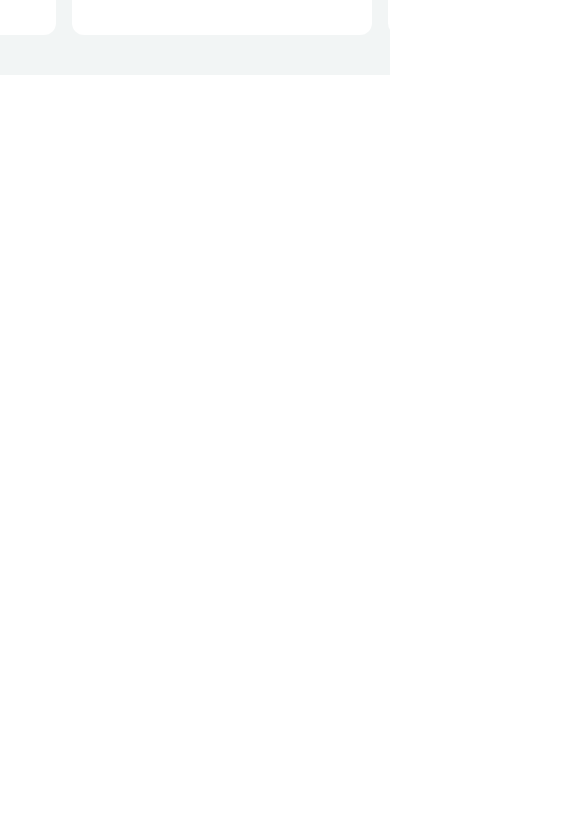
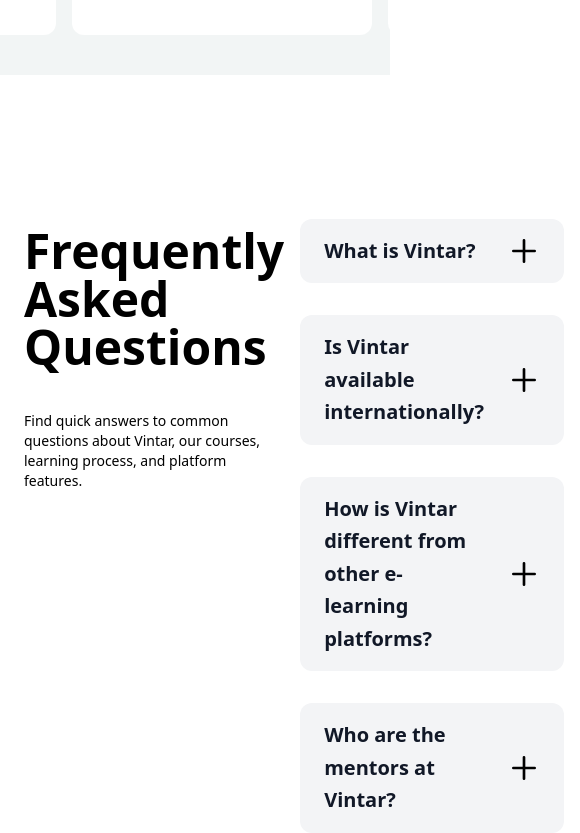
Before and after one commit to Amr3011/courses-website, a React (Vite) app: page / in a window 390 px wide. Shown: the part 4931-5764 px from the top of the page, 580 px wide, since content can reach past the window. Built offline with nearby package versions, Linux system fonts and the light colour scheme.

Commit message:
feat: enhance FAQ component with dynamic column support and add Questions page for FAQ display

```diff
--- a/src/components/FAQ/FAQComponent.tsx
+++ b/src/components/FAQ/FAQComponent.tsx
@@ -12,10 +12,20 @@
   faqs: FAQItem[];
 }
 
+interface FAQComponentProps {
+  title?: string;
+  subtitle?: string;
+  faqs: FAQItem[];
+  cols?: number; // Added cols parameter to the interface
+  WithOutheading?: boolean;
+}
+
 const FAQComponent: React.FC<FAQComponentProps> = ({
   title = "Get to Know Vintar Better",
   subtitle,
   faqs,
+  cols = 2,
+  WithOutheading,
 }) => {
   const [openItem, setOpenItem] = useState<number | null>(null);
 
@@ -26,6 +36,7 @@
   return (
     <div className="w-full px-0 py-6">
       {/* Title Section */}
+      {!WithOutheading && (
         <div className="text-center mb-8">
           <h2 className="text-5xl font-bold text-gray-900 mb-6">{title}</h2>
           {subtitle && (
@@ -34,16 +45,17 @@
             </p>
           )}
         </div>
+      )}
 
-      {/* FAQ Grid - Two Columns */}
+      {/* FAQ Grid - Dynamic Columns */}
       <div
-        className="grid md:grid-cols-2 gap-8"
+        className={`grid md:grid-cols-${cols} gap-8`}
         style={{ gridAutoRows: "max-content" }}
       >
         {faqs.map((faq) => (
           <div
             key={faq.id}
-            className={`w-full rounded-xl p-8 transition-all duration-200 hover:shadow-lg ${
+            className={`w-full rounded-xl p-4 px-6 transition-all duration-200 hover:shadow-lg ${
               openItem === faq.id
                 ? "bg-white border-2 border-primary-1 shadow-lg"
                 : "bg-gray-100"
--- a/src/pages/FAQ/FAQ.tsx
+++ b/src/pages/FAQ/FAQ.tsx
@@ -2,7 +2,7 @@
 import { FAQComponent, faqData } from "@/components/FAQ";
 import type { FAQItem } from "@/components/FAQ";
 
-const additionalFAQs: FAQItem[] = [
+ const additionalFAQs: FAQItem[] = [
   {
     id: 7,
     question: "What types of courses does Vintar offer?",
--- a/src/pages/Home/Home.tsx
+++ b/src/pages/Home/Home.tsx
@@ -1,5 +1,6 @@
 import FavoriteMentors from "./Favorite Mentors/FavoriteMentors";
 import LearningExperience from "./Learning Experience/LearningExperience";
+import Questions from "./Questions/Questions";
 import StudentSuccess from "./Student Success/StudentSuccess";
 
 const Home = () => {
@@ -8,6 +9,7 @@
       <LearningExperience />
       <FavoriteMentors />
       <StudentSuccess />
+      <Questions />
       <div className="h-screen"></div>
     </div>
   );
--- /dev/null
+++ b/src/pages/Home/Questions/Questions.tsx
@@ -0,0 +1,29 @@
+import { FAQComponent, faqData } from "@/components/FAQ";
+
+const Questions = () => {
+  return (
+    <div className="container my-10">
+      <div className="flex ">
+        <div className="flex-1 py-28">
+          <div className="sticky top-[50px]  max-w-lg">
+            <h1 className="text-5xl font-semibold max-w-[400px] ">
+              Frequently Asked Questions
+            </h1>
+            <p className="py-10 text-sm">
+              Find quick answers to common questions about Vintar, our courses,
+              learning process, and platform features.
+            </p>
+          </div>
+        </div>
+        <div className="flex-1">
+          {/* FAQ Section - Original Data */}
+          <div className="w-full max-w-[1400px] mx-auto px-4 pt-20">
+            <FAQComponent WithOutheading cols={1} faqs={faqData} />
+          </div>
+        </div>
+      </div>
+    </div>
+  );
+};
+
+export default Questions;
```
Lines whose indentation alone changed are shown as unchanged.
